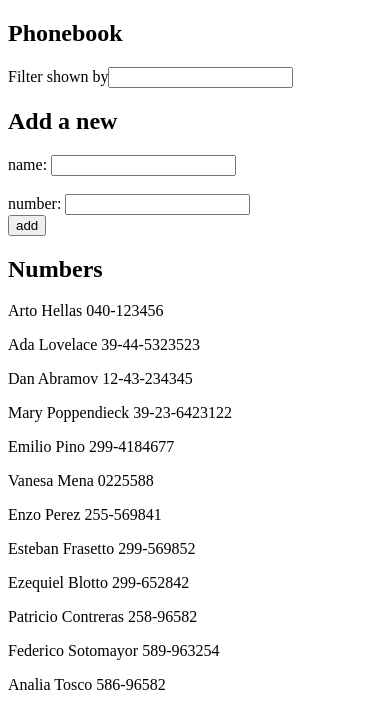
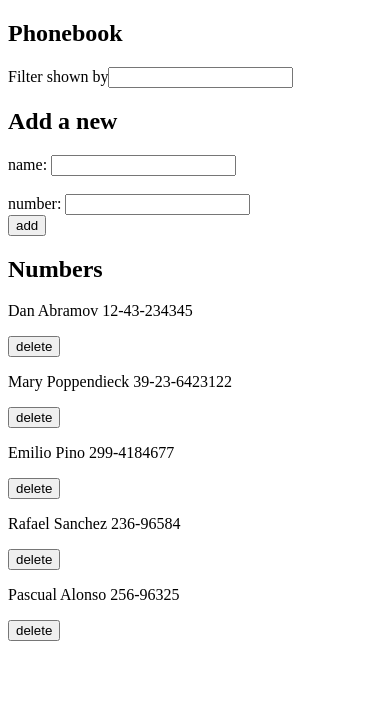
Before and after one commit to pinoen/fullstack, a React (Create React App) app in the folder part2/phonebook/: page / in a window 390 px wide. Shown: the top 728 px of the page. Built offline with nearby package versions, Linux system fonts and the light colour scheme; data requests are answered from the project's data file.

Commit message:
exercise 2.14 the phonebook step 9 done

```diff
--- a/part2/phonebook/db.json
+++ b/part2/phonebook/db.json
@@ -1,15 +1,5 @@
 {
   "persons": [
-    {
-      "name": "Arto Hellas",
-      "number": "040-123456",
-      "id": 1
-    },
-    {
-      "name": "Ada Lovelace",
-      "number": "39-44-5323523",
-      "id": 2
-    },
     {
       "name": "Dan Abramov",
       "number": "12-43-234345",
@@ -26,39 +16,14 @@
       "id": 5
     },
     {
-      "name": "Vanesa Mena",
-      "number": "0225588",
+      "name": "Rafael Sanchez",
+      "number": "236-96584",
       "id": 6
     },
     {
-      "name": "Enzo Perez",
-      "number": "255-569841",
+      "name": "Pascual Alonso",
+      "number": "256-96325",
       "id": 7
-    },
-    {
-      "name": "Esteban Frasetto",
-      "number": "299-569852",
-      "id": 8
-    },
-    {
-      "name": "Ezequiel Blotto",
-      "number": "299-652842",
-      "id": 9
-    },
-    {
-      "name": "Patricio Contreras",
-      "number": "258-96582",
-      "id": 10
-    },
-    {
-      "name": "Federico Sotomayor",
-      "number": "589-963254",
-      "id": 11
-    },
-    {
-      "name": "Analia Tosco",
-      "number": "586-96582",
-      "id": 12
     }
   ]
 }
--- a/part2/phonebook/src/App.js
+++ b/part2/phonebook/src/App.js
@@ -1,5 +1,4 @@
 import { useEffect, useState } from 'react'
-import axios from 'axios'
 import personService from './services/person'
 
 const App = () => {
@@ -55,7 +54,7 @@ const App = () => {
       <PersonForm handleSubmit={handleSubmit} newName={newName} handleChange={handleChange} />
 
       <h2>Numbers</h2>
-      {searchWord ? filteredArray.map(person => <Person key={person.id} person={person} />) : persons.map(person => <Person key={person.id} person={person} />)}
+      {searchWord ? filteredArray.map(person => <Person persons={persons} setPersons={setPersons} key={person.id} person={person} />) : persons.map(person => <Person persons={persons} setPersons={setPersons} key={person.id} person={person} />)}
     </div>
   )
 }
@@ -87,10 +86,16 @@ const PersonForm = ({ handleSubmit, newName, handleChange }) => {
   )
 }
 
-const Person = ({ person }) => {
+const Person = ({ person, persons, setPersons }) => {
+  const handleDelete = () => {
+    if (window.confirm(`Delete ${person.name}?`)) {
+      personService.deletePerson(person.id)
+      setPersons(persons.filter(item => item.id !== person.id))
+    }
+  }
   return (
     <>
-      <p>{person.name} {person.number}</p>
+      <p>{person.name} {person.number}</p><button onClick={handleDelete}>delete</button>
     </>
   )
 }
--- a/part2/phonebook/src/services/person.js
+++ b/part2/phonebook/src/services/person.js
@@ -12,4 +12,9 @@ const createPerson = (newPerson) => {
   return req.then(res => res.data)
 }
 
-export default { getPersons, createPerson }
+const deletePerson = (id) => {
+  const req = axios.delete(`${url}/${id}`)
+  return req.then(res => res.data)
+}
+
+export default { getPersons, createPerson, deletePerson }
```
